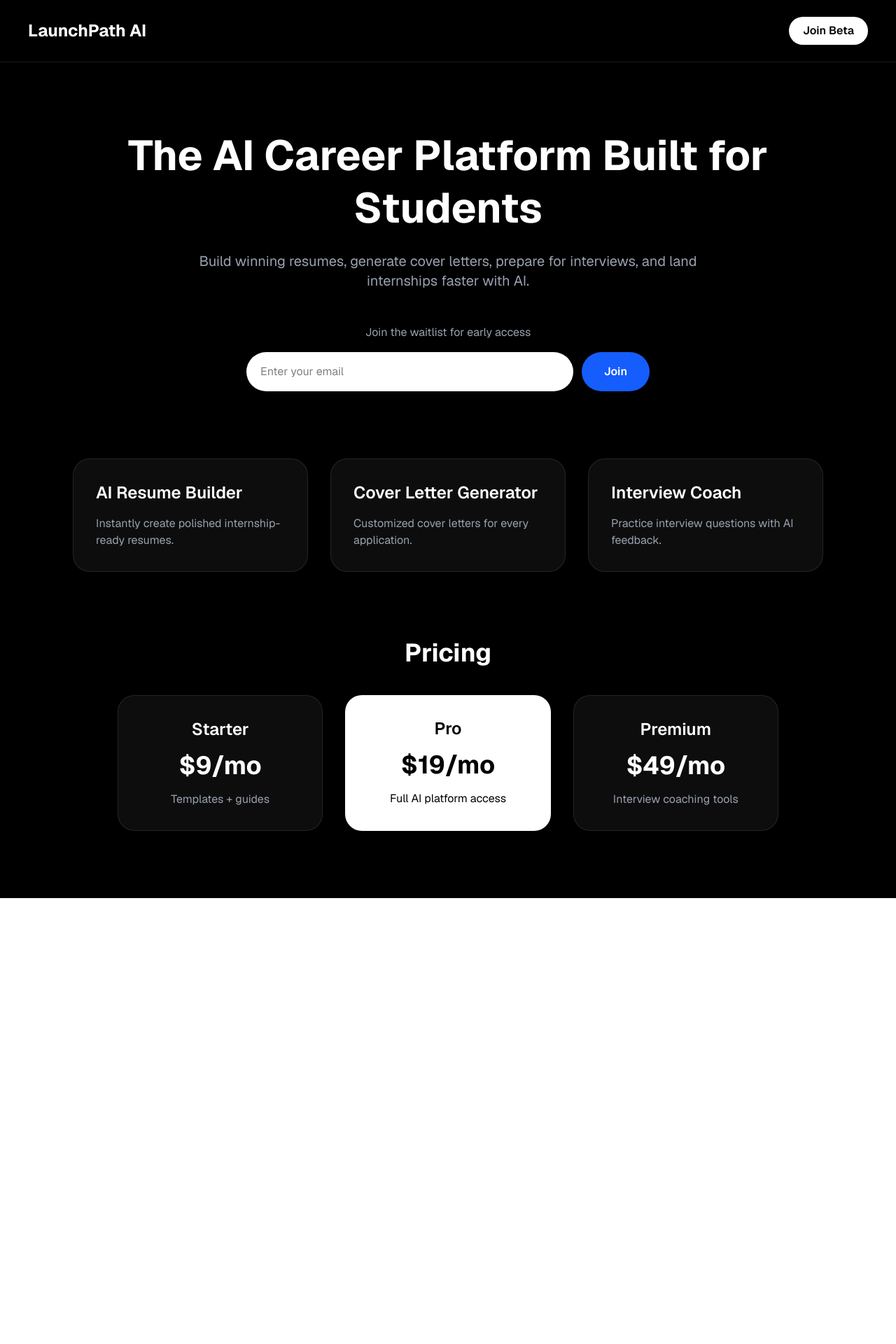
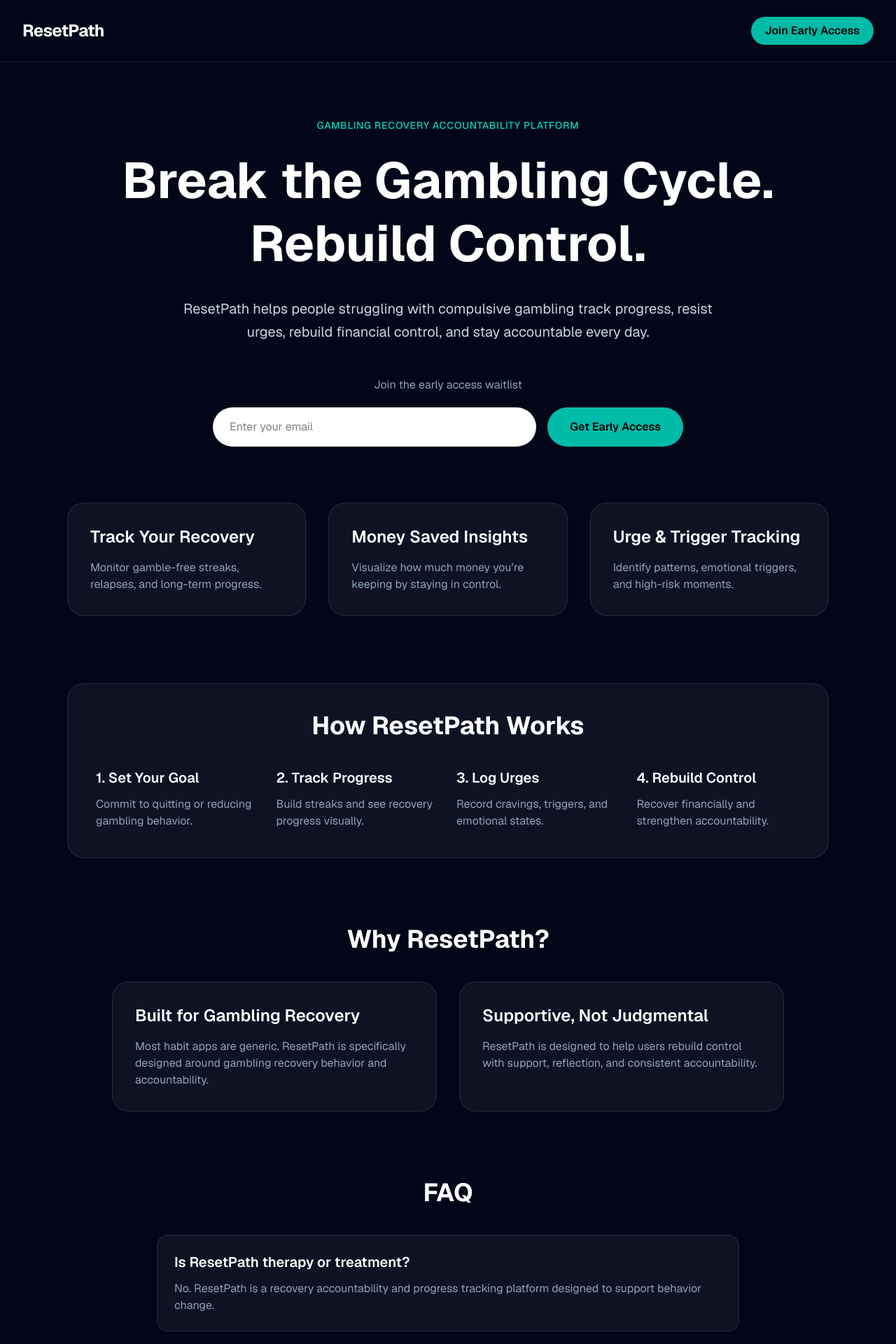
Before and after one commit to jakeyelner-lgtm/launchpath-ai, a Next.js app: page / in a window 1280 px wide. Shown: the top 1920 px of the page at 70% size. Before the commit the page ends 1283 px from the top, so only its background shows below. Built offline with nearby package versions, Linux system fonts and the light colour scheme.

Commit message:
pivot to ResetPath

```diff
--- a/app/page.js
+++ b/app/page.js
@@ -1,92 +1,172 @@
 export default function Home() {
   return (
-    <div className="min-h-screen bg-black text-white font-sans">
-      <nav className="flex justify-between items-center px-10 py-6 border-b border-white/10">
-        <h1 className="text-2xl font-bold">LaunchPath AI</h1>
-        <button className="px-5 py-2 rounded-full bg-white text-black font-semibold hover:opacity-90">
-          Join Beta
+    <div className="min-h-screen bg-slate-950 text-white font-sans">
+      <nav className="flex justify-between items-center px-8 py-6 border-b border-white/10">
+        <h1 className="text-2xl font-bold tracking-tight">ResetPath</h1>
+        <button className="px-5 py-2 rounded-full bg-teal-500 text-black font-semibold hover:opacity-90">
+          Join Early Access
         </button>
       </nav>
 
-      <section className="px-10 py-24 text-center max-w-6xl mx-auto">
-        <h1 className="text-6xl font-bold leading-tight">
-          The AI Career Platform Built for Students
+      <section className="px-8 py-20 text-center max-w-6xl mx-auto">
+        <p className="text-teal-400 font-medium uppercase tracking-wider text-sm">
+          Gambling Recovery Accountability Platform
+        </p>
+
+        <h1 className="text-5xl md:text-7xl font-bold leading-tight mt-6">
+          Break the Gambling Cycle.
+          <br />
+          Rebuild Control.
         </h1>
 
-        <p className="text-xl text-gray-400 mt-6 max-w-3xl mx-auto">
-          Build winning resumes, generate cover letters, prepare for interviews,
-          and land internships faster with AI.
+        <p className="text-lg md:text-xl text-slate-300 mt-8 max-w-3xl mx-auto leading-relaxed">
+          ResetPath helps people struggling with compulsive gambling track
+          progress, resist urges, rebuild financial control, and stay
+          accountable every day.
         </p>
 
-        <div className="mt-12 max-w-xl mx-auto">
-          <p className="text-gray-400 mb-4">Join the waitlist for early access</p>
+        <div className="mt-12 max-w-2xl mx-auto">
+          <p className="text-slate-400 mb-5">
+            Join the early access waitlist
+          </p>
 
           <form
             action="https://formspree.io/f/maqkpany"
             method="POST"
-            className="flex gap-3"
+            className="flex flex-col md:flex-row gap-4"
           >
             <input
               type="email"
               name="email"
               placeholder="Enter your email"
               required
-              className="flex-1 px-5 py-4 rounded-full bg-white text-black outline-none"
+              className="flex-1 px-6 py-4 rounded-full bg-white text-black outline-none"
             />
 
             <button
               type="submit"
-              className="px-8 py-4 rounded-full bg-blue-600 text-white font-semibold hover:opacity-90 cursor-pointer"
+              className="px-8 py-4 rounded-full bg-teal-500 text-black font-semibold hover:opacity-90 cursor-pointer"
             >
-              Join
+              Get Early Access
             </button>
           </form>
         </div>
       </section>
 
-      <section className="grid md:grid-cols-3 gap-8 px-10 max-w-6xl mx-auto pb-24">
+      <section className="grid md:grid-cols-3 gap-8 px-8 max-w-6xl mx-auto pb-24">
         <div className="p-8 rounded-3xl bg-white/5 border border-white/10">
-          <h2 className="text-2xl font-semibold">AI Resume Builder</h2>
-          <p className="text-gray-400 mt-4">
-            Instantly create polished internship-ready resumes.
+          <h2 className="text-2xl font-semibold">Track Your Recovery</h2>
+          <p className="text-slate-400 mt-4">
+            Monitor gamble-free streaks, relapses, and long-term progress.
           </p>
         </div>
 
         <div className="p-8 rounded-3xl bg-white/5 border border-white/10">
-          <h2 className="text-2xl font-semibold">Cover Letter Generator</h2>
-          <p className="text-gray-400 mt-4">
-            Customized cover letters for every application.
+          <h2 className="text-2xl font-semibold">Money Saved Insights</h2>
+          <p className="text-slate-400 mt-4">
+            Visualize how much money you’re keeping by staying in control.
           </p>
         </div>
 
         <div className="p-8 rounded-3xl bg-white/5 border border-white/10">
-          <h2 className="text-2xl font-semibold">Interview Coach</h2>
-          <p className="text-gray-400 mt-4">
-            Practice interview questions with AI feedback.
+          <h2 className="text-2xl font-semibold">Urge & Trigger Tracking</h2>
+          <p className="text-slate-400 mt-4">
+            Identify patterns, emotional triggers, and high-risk moments.
           </p>
         </div>
       </section>
 
-      <section className="max-w-5xl mx-auto px-10 pb-24 text-center">
-        <h2 className="text-4xl font-bold">Pricing</h2>
+      <section className="max-w-6xl mx-auto px-8 pb-24">
+        <div className="rounded-3xl bg-white/5 border border-white/10 p-10">
+          <h2 className="text-4xl font-bold text-center">
+            How ResetPath Works
+          </h2>
 
-        <div className="grid md:grid-cols-3 gap-8 mt-10">
+          <div className="grid md:grid-cols-4 gap-6 mt-10">
+            <div>
+              <h3 className="text-xl font-semibold">1. Set Your Goal</h3>
+              <p className="text-slate-400 mt-3">
+                Commit to quitting or reducing gambling behavior.
+              </p>
+            </div>
+
+            <div>
+              <h3 className="text-xl font-semibold">2. Track Progress</h3>
+              <p className="text-slate-400 mt-3">
+                Build streaks and see recovery progress visually.
+              </p>
+            </div>
+
+            <div>
+              <h3 className="text-xl font-semibold">3. Log Urges</h3>
+              <p className="text-slate-400 mt-3">
+                Record cravings, triggers, and emotional states.
+              </p>
+            </div>
+
+            <div>
+              <h3 className="text-xl font-semibold">4. Rebuild Control</h3>
+              <p className="text-slate-400 mt-3">
+                Recover financially and strengthen accountability.
+              </p>
+            </div>
+          </div>
+        </div>
+      </section>
+
+      <section className="max-w-5xl mx-auto px-8 pb-24">
+        <h2 className="text-4xl font-bold text-center">Why ResetPath?</h2>
+
+        <div className="grid md:grid-cols-2 gap-8 mt-10">
           <div className="p-8 rounded-3xl border border-white/10 bg-white/5">
-            <h3 className="text-2xl font-semibold">Starter</h3>
-            <p className="text-4xl font-bold mt-4">$9/mo</p>
-            <p className="text-gray-400 mt-4">Templates + guides</p>
-          </div>
-
-          <div className="p-8 rounded-3xl bg-white text-black">
-            <h3 className="text-2xl font-semibold">Pro</h3>
-            <p className="text-4xl font-bold mt-4">$19/mo</p>
-            <p className="mt-4">Full AI platform access</p>
+            <h3 className="text-2xl font-semibold">Built for Gambling Recovery</h3>
+            <p className="text-slate-400 mt-4">
+              Most habit apps are generic. ResetPath is specifically designed
+              around gambling recovery behavior and accountability.
+            </p>
           </div>
 
           <div className="p-8 rounded-3xl border border-white/10 bg-white/5">
-            <h3 className="text-2xl font-semibold">Premium</h3>
-            <p className="text-4xl font-bold mt-4">$49/mo</p>
-            <p className="text-gray-400 mt-4">Interview coaching tools</p>
+            <h3 className="text-2xl font-semibold">Supportive, Not Judgmental</h3>
+            <p className="text-slate-400 mt-4">
+              ResetPath is designed to help users rebuild control with support,
+              reflection, and consistent accountability.
+            </p>
+          </div>
+        </div>
+      </section>
+
+      <section className="max-w-4xl mx-auto px-8 pb-24">
+        <h2 className="text-4xl font-bold text-center">FAQ</h2>
+
+        <div className="mt-10 space-y-6">
+          <div className="p-6 rounded-2xl bg-white/5 border border-white/10">
+            <h3 className="font-semibold text-xl">
+              Is ResetPath therapy or treatment?
+            </h3>
+            <p className="text-slate-400 mt-3">
+              No. ResetPath is a recovery accountability and progress tracking
+              platform designed to support behavior change.
+            </p>
+          </div>
+
+          <div className="p-6 rounded-2xl bg-white/5 border border-white/10">
+            <h3 className="font-semibold text-xl">
+              When will ResetPath launch?
+            </h3>
+            <p className="text-slate-400 mt-3">
+              We are currently building the MVP and inviting early access users.
+            </p>
+          </div>
+
+          <div className="p-6 rounded-2xl bg-white/5 border border-white/10">
+            <h3 className="font-semibold text-xl">
+              How much will it cost?
+            </h3>
+            <p className="text-slate-400 mt-3">
+              Basic access will be free. Premium accountability tools may be
+              available later.
+            </p>
           </div>
         </div>
       </section>
```
